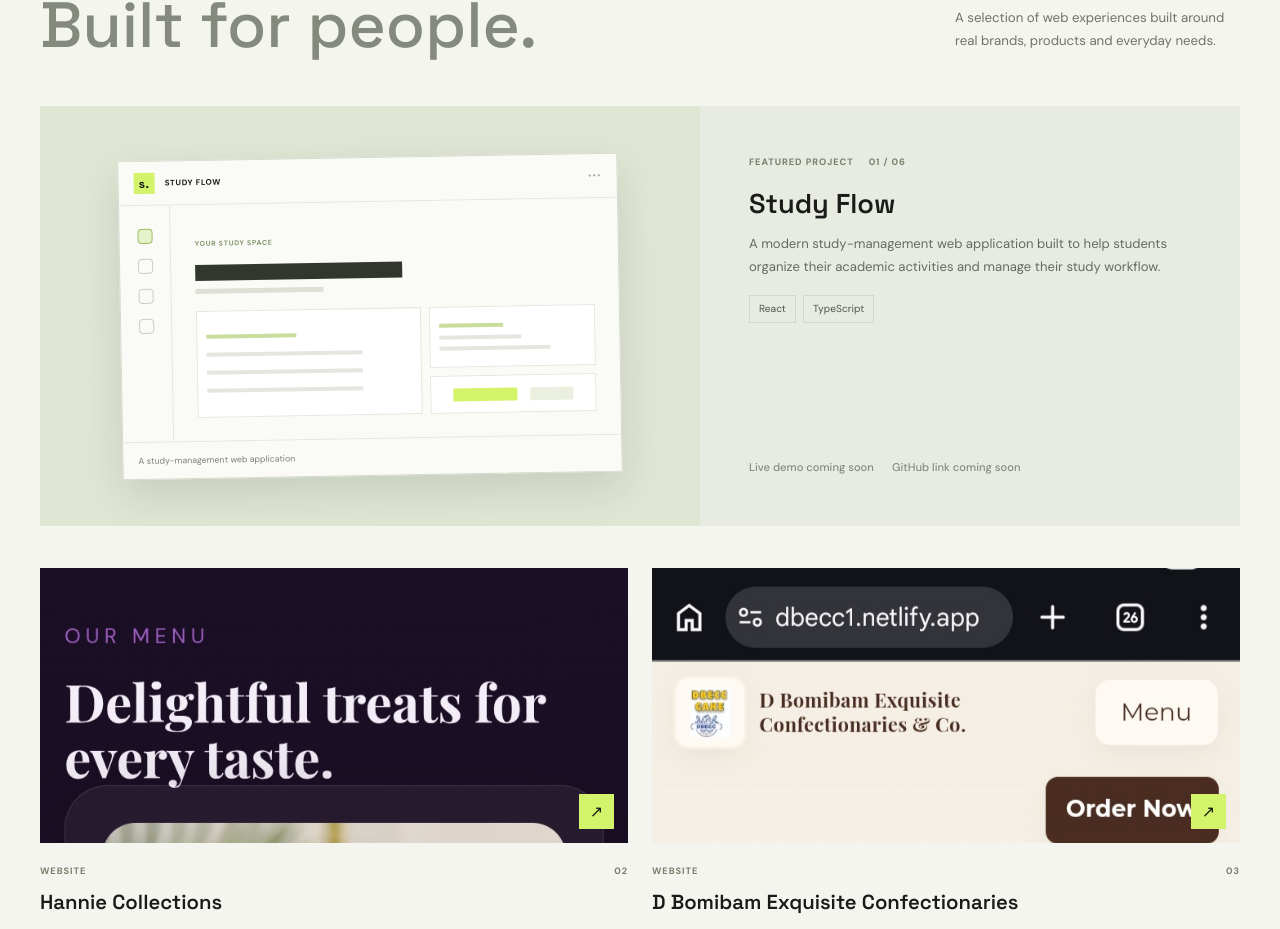
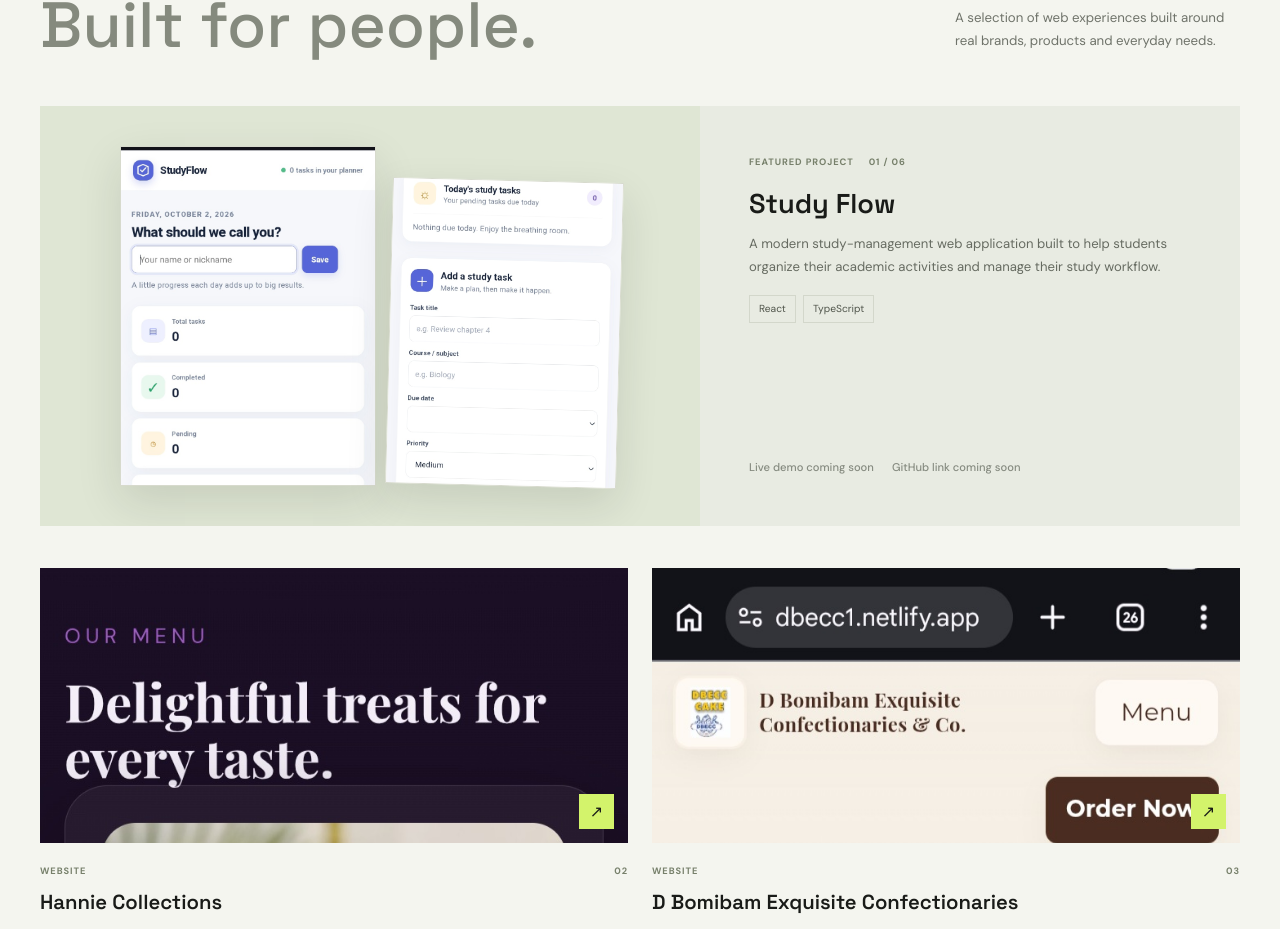
Before and after one commit to olarinoyeakinloye4-wq/myportfolio, a React (Vite) app: page / in a window 1280 px wide. Shown: the part 2415-3344 px from the top of the page. Built offline with nearby package versions, Linux system fonts and the light colour scheme.

Commit message:
Add Study Flow project screenshots

```diff
--- a/src/App.tsx
+++ b/src/App.tsx
@@ -4,6 +4,8 @@
 import eliteImage from '../image/home page elite.jpg'
 import hannieImage from '../image/menu hannie.jpg'
 import simpleHouseImage from '../image/home age simple huse resturant.jpg'
+import studyFlowDashboardImage from '../image/STUDY FLOW 1 (1).jpg'
+import studyFlowTasksImage from '../image/STUDY FLOW 2.jpg'
 
 const githubUrl = 'https://github.com/olarinoyeakinloye4-wq'
 const emailAddress = 'olarinoyeakinloye4@gmail.com'
@@ -118,30 +120,9 @@
 
 function StudyFlowPreview() {
   return (
-    <div className="study-preview" aria-label="Study Flow project preview illustration">
-      <div className="preview-topbar">
-        <span className="preview-mark">s.</span>
-        <span>STUDY FLOW</span>
-        <span className="preview-menu">•••</span>
-      </div>
-      <div className="preview-content">
-        <div className="preview-sidebar" aria-hidden="true">
-          <i /><i /><i /><i />
-        </div>
-        <div className="preview-dashboard">
-          <span className="preview-kicker">YOUR STUDY SPACE</span>
-          <div className="preview-heading" />
-          <div className="preview-subheading" />
-          <div className="preview-panels">
-            <div className="preview-panel preview-panel-wide">
-              <i /><i /><i /><i />
-            </div>
-            <div className="preview-panel preview-panel-tall"><i /><i /><i /></div>
-            <div className="preview-panel preview-panel-short"><i /><i /></div>
-          </div>
-        </div>
-      </div>
-      <div className="preview-caption">A study-management web application</div>
+    <div className="study-preview">
+      <img src={studyFlowDashboardImage} alt="Study Flow planner dashboard showing progress and daily tasks" loading="lazy" decoding="async" />
+      <img src={studyFlowTasksImage} alt="Study Flow task-entry form and planner view" loading="lazy" decoding="async" />
     </div>
   )
 }
--- a/src/styles.css
+++ b/src/styles.css
@@ -105,28 +105,9 @@
 .project-grid { display: grid; grid-template-columns: repeat(2, minmax(0, 1fr)); gap: 42px 24px; }
 .featured-project { display: grid; grid-column: 1 / -1; min-height: 420px; grid-template-columns: 1.1fr .9fr; background: #e8ebe2; }
 .featured-visual { display: grid; min-height: 420px; overflow: hidden; place-items: center; padding: 37px; background: #dfe6d4; }
-.study-preview { width: min(100%, 500px); overflow: hidden; border: 1px solid #d7dacd; background: #fafbf7; box-shadow: 0 16px 42px rgb(25 35 22 / 12%); transform: rotate(-1deg); }
-.preview-topbar { display: flex; height: 44px; align-items: center; gap: 10px; padding: 0 15px; border-bottom: 1px solid #e6e8e0; font-size: .5rem; font-weight: 700; letter-spacing: .08em; }
-.preview-mark { display: grid; width: 21px; height: 21px; place-items: center; background: var(--green); font: 700 .75rem var(--display); }
-.preview-menu { margin-left: auto; color: #a5aa9b; letter-spacing: .17em; }
-.preview-content { display: grid; min-height: 231px; grid-template-columns: 51px 1fr; }
-.preview-sidebar { display: flex; flex-direction: column; align-items: center; gap: 15px; padding-top: 23px; border-right: 1px solid #e6e8e0; }
-.preview-sidebar i { width: 15px; height: 15px; border: 1px solid #cbd0c2; border-radius: 4px; }
-.preview-sidebar i:first-child { border-color: #a0bc61; background: #e6f2cb; }
-.preview-dashboard { padding: 23px 24px; }
-.preview-kicker { color: #85956a; font-size: .44rem; font-weight: 700; letter-spacing: .1em; }
-.preview-heading { width: 52%; height: 16px; margin-top: 11px; background: #31372d; }
-.preview-subheading { width: 32%; height: 5px; margin-top: 8px; background: #dce0d5; }
-.preview-panels { display: grid; height: 107px; grid-template-columns: 1.15fr .85fr; grid-template-rows: 1fr .6fr; gap: 8px; margin-top: 17px; }
-.preview-panel { display: flex; flex-direction: column; justify-content: space-evenly; padding: 9px; border: 1px solid #e5e8de; background: #fff; }
-.preview-panel i { width: 76%; height: 4px; background: #e4e7df; }
-.preview-panel i:first-child { width: 44%; background: #c9dd9d; }
-.preview-panel-wide { grid-row: 1 / 3; }
-.preview-panel-tall i:nth-child(2) { width: 56%; }
-.preview-panel-short { flex-direction: row; align-items: center; }
-.preview-panel-short i { width: 29%; height: 13px; background: #ebefdf; }
-.preview-panel-short i:first-child { background: #d3f36b; }
-.preview-caption { padding: 11px 15px; border-top: 1px solid #e6e8e0; color: #7c8175; font-size: .55rem; }
+.study-preview { display: grid; width: min(100%, 500px); grid-template-columns: 1.05fr .95fr; align-items: center; gap: 13px; }
+.study-preview img { width: 100%; height: 340px; border: 1px solid #d7dacd; background: #fafbf7; box-shadow: 0 16px 42px rgb(25 35 22 / 12%); object-fit: cover; object-position: top center; }
+.study-preview img:last-child { height: 306px; align-self: end; transform: rotate(1.5deg); }
 .featured-copy { display: flex; flex-direction: column; align-items: flex-start; justify-content: center; padding: 49px; }
 .project-overline { display: flex; justify-content: space-between; gap: 15px; margin-bottom: 18px; color: #77806b; font-size: .58rem; font-weight: 700; letter-spacing: .1em; }
 .featured-copy h3, .project-card h3 { margin-bottom: 12px; font-size: 1.7rem; font-weight: 600; letter-spacing: 0; line-height: 1.2; }
@@ -256,9 +237,9 @@
   .project-grid { grid-template-columns: 1fr; gap: 34px; }
   .featured-project { grid-column: auto; grid-template-columns: 1fr; }
   .featured-visual { min-height: 275px; padding: 20px 16px; }
-  .preview-content { min-height: 183px; }
-  .preview-dashboard { padding: 17px; }
-  .preview-panels { height: 83px; }
+  .study-preview { display: block; }
+  .study-preview img { height: 235px; }
+  .study-preview img:last-child { display: none; }
   .featured-copy { padding: 25px 21px 27px; }
   .featured-copy h3 { font-size: 1.55rem; }
   .featured-copy > p { font-size: .78rem; }
```
Also changed, not shown: image/STUDY FLOW 1 (1).jpg (added), image/STUDY FLOW 2.jpg (added).
